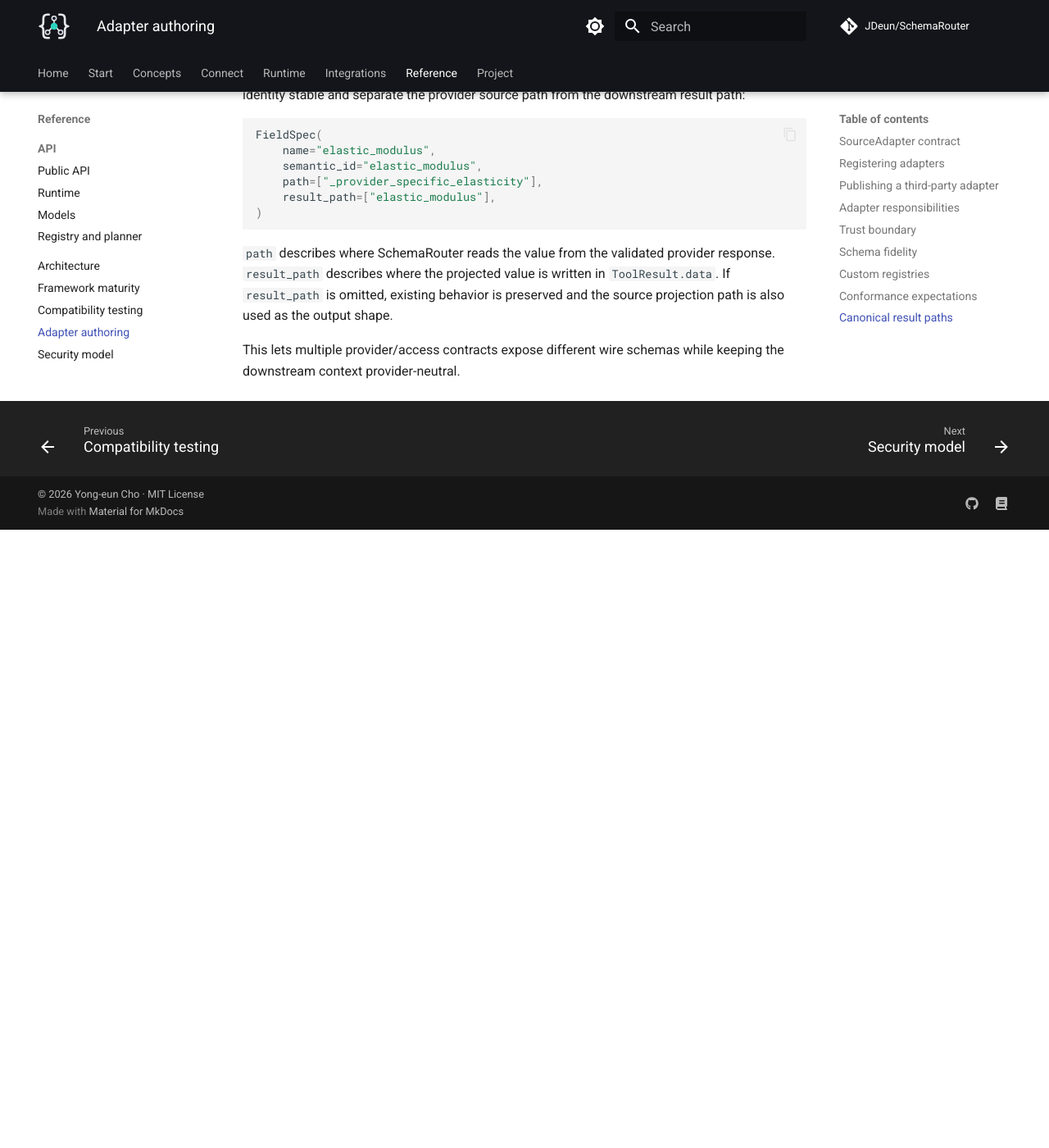
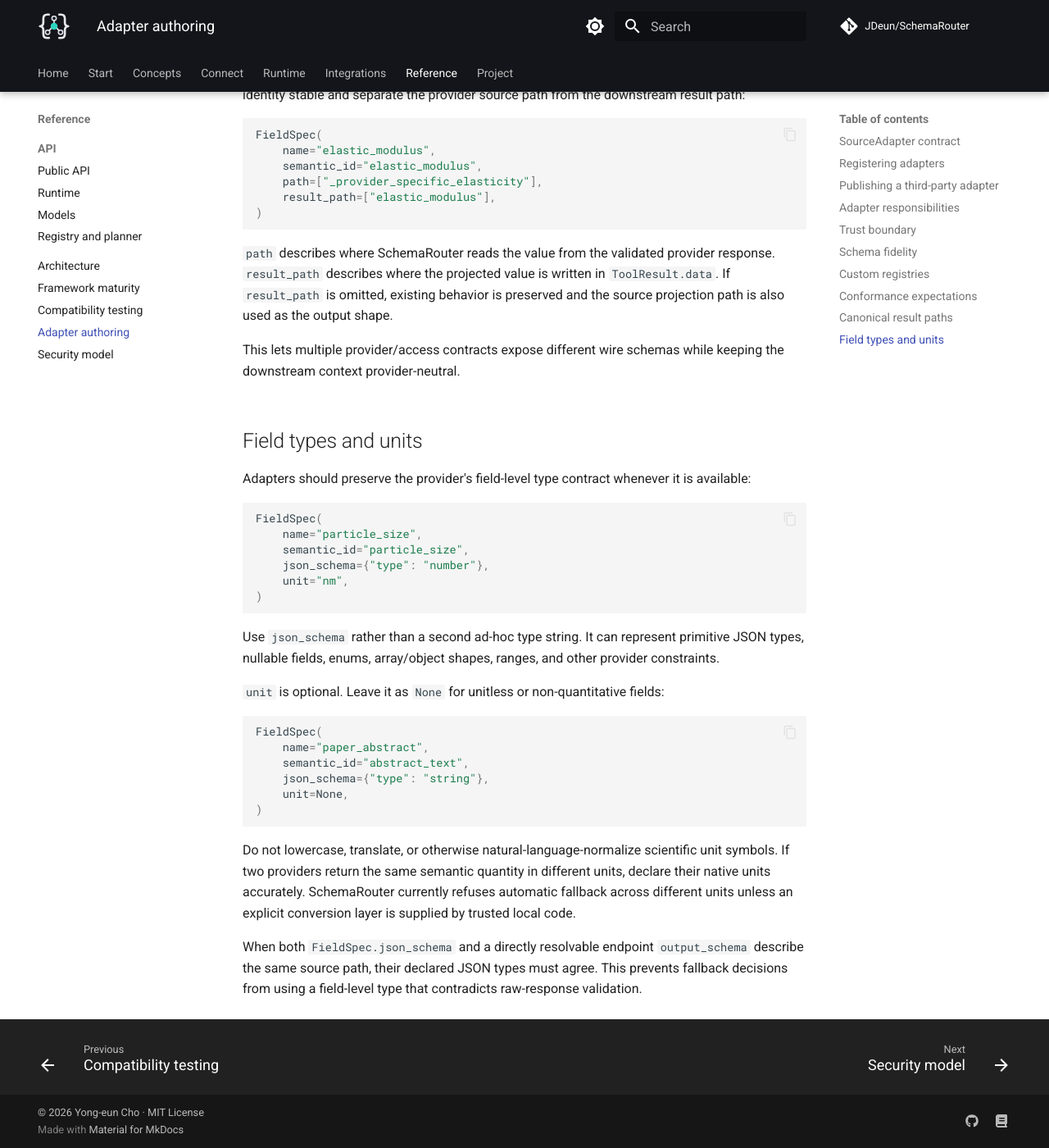
Before and after one commit to JDeun/SchemaRouter, an MkDocs documentation site: the page built from docs/adapter-authoring.md, in a window 1280 px wide and 1400 px high, scrolled down 4560 px. Shown: the whole window at 82% size. Built offline with MkDocs 1.6.1 and Material for MkDocs 9.7.7, drawn with Linux system fonts in a browser that asks for light colours; comment, search, counter and statistics services are not loaded; before the commit the page ends 5206 px from its top, so only the background shows below that.

Commit message:
docs: explain field type and optional unit authoring

````diff
--- a/docs/adapter-authoring.md
+++ b/docs/adapter-authoring.md
@@ -201,3 +201,40 @@ used as the output shape.
 
 This lets multiple provider/access contracts expose different wire schemas while keeping the
 downstream context provider-neutral.
+
+
+## Field types and units
+
+Adapters should preserve the provider's field-level type contract whenever it is available:
+
+```python
+FieldSpec(
+    name="particle_size",
+    semantic_id="particle_size",
+    json_schema={"type": "number"},
+    unit="nm",
+)
+```
+
+Use `json_schema` rather than a second ad-hoc type string. It can represent primitive JSON types,
+nullable fields, enums, array/object shapes, ranges, and other provider constraints.
+
+`unit` is optional. Leave it as `None` for unitless or non-quantitative fields:
+
+```python
+FieldSpec(
+    name="paper_abstract",
+    semantic_id="abstract_text",
+    json_schema={"type": "string"},
+    unit=None,
+)
+```
+
+Do not lowercase, translate, or otherwise natural-language-normalize scientific unit symbols.
+If two providers return the same semantic quantity in different units, declare their native units
+accurately. SchemaRouter currently refuses automatic fallback across different units unless an
+explicit conversion layer is supplied by trusted local code.
+
+When both `FieldSpec.json_schema` and a directly resolvable endpoint `output_schema` describe the
+same source path, their declared JSON types must agree. This prevents fallback decisions from using a
+field-level type that contradicts raw-response validation.
````
